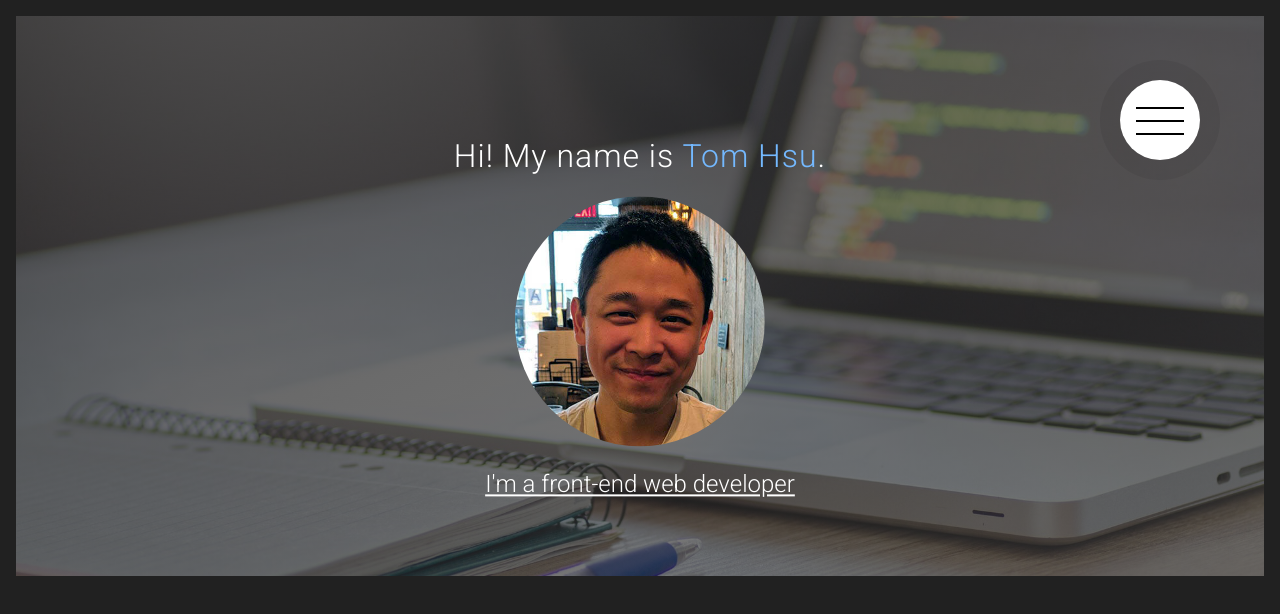
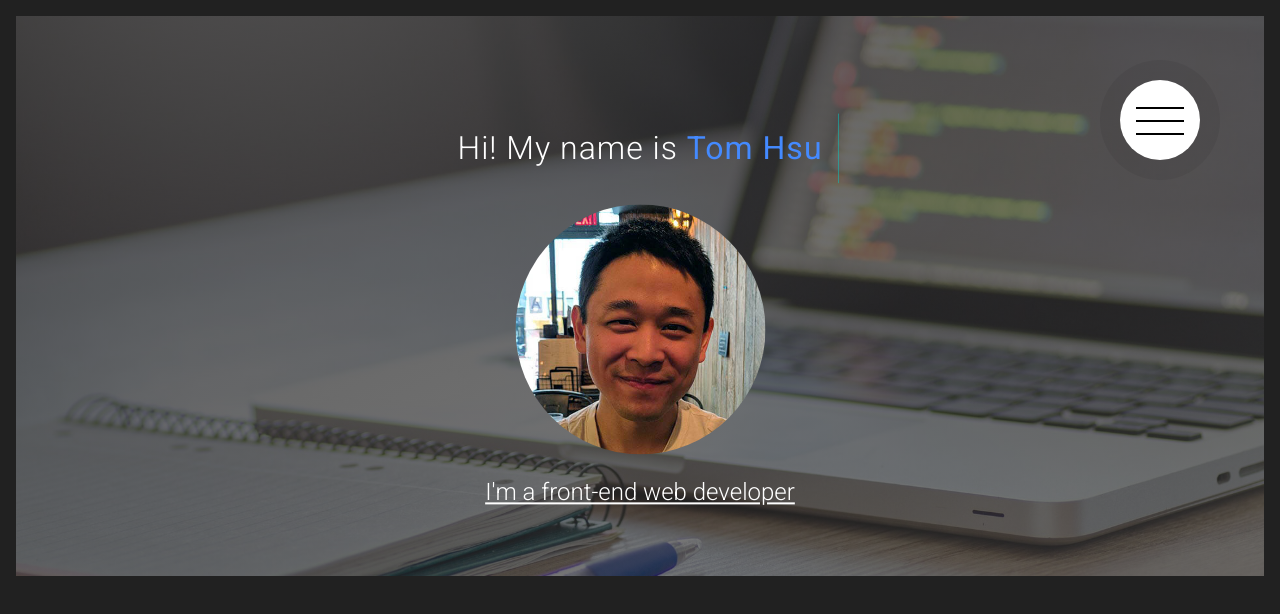
Before and after one commit to thomaschsu/react-portfolio, a React (Create React App) app: page / in a window 1280 px wide. Shown: the top 614 px of the page. Built offline with nearby package versions, Linux system fonts and the light colour scheme.

Commit message:
Modified scss, added highlight effect

```diff
--- a/src/Header.js
+++ b/src/Header.js
@@ -6,7 +6,7 @@ class Header extends Component {
         return (
             <header className="Header">
                 <div className="Header-about-box">
-                    <h1 className="Header-heading">Hi! My name is <span className="Header-name">Tom Hsu</span>.</h1>
+                    <h1 className="Header-heading highlight-hover">Hi! My name is <span className="Header-name">Tom Hsu</span></h1>
                     <img id="me" src="images/profile.jpg" alt="Picture of Tom Hsu" />
                     <h2 className="Header-subtitle">I'm a front-end web developer</h2>
                 </div>
--- a/src/Header.scss
+++ b/src/Header.scss
@@ -61,7 +61,7 @@ $color-black: #424242;
         color: $color-white;
         font-weight: 300;
         margin-top: 0;
-        padding-top: 1rem;
+        padding: 1rem;
         letter-spacing: 1px;
         animation: moveInLeft 2s;
         animation-timing-function: ease-in-out;
@@ -85,7 +85,18 @@ $color-black: #424242;
     }
 
     &-name {
-        color: $color-primary-light;
+        color: #448AFF;
+        font-weight: 400;
+    }
+}
+
+.highlight-hover {
+    background-image: linear-gradient(to right, transparent 50%, $color-secondary-dark 50%);
+    background-size: 200%;
+    transition: background 0.4s;
+
+    &:hover {
+        background-position: -100%;
     }
 }
 
```
